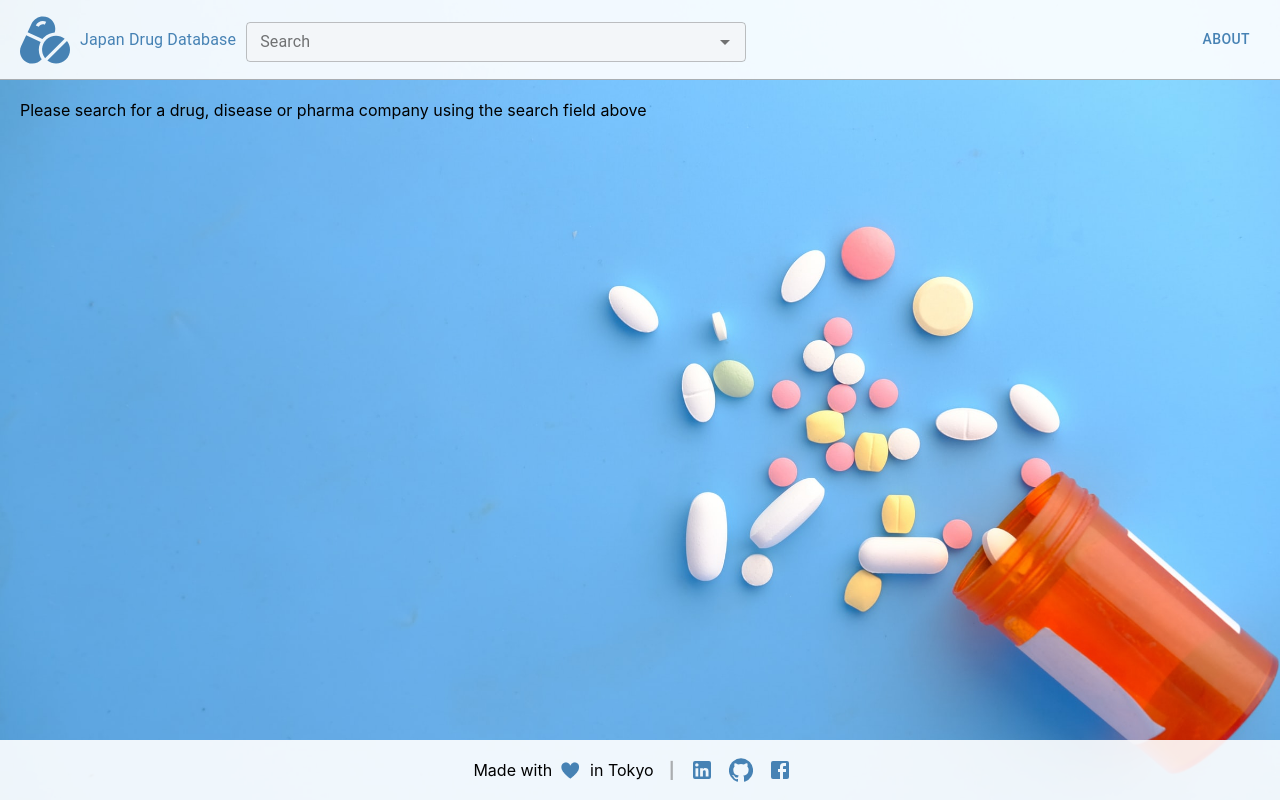
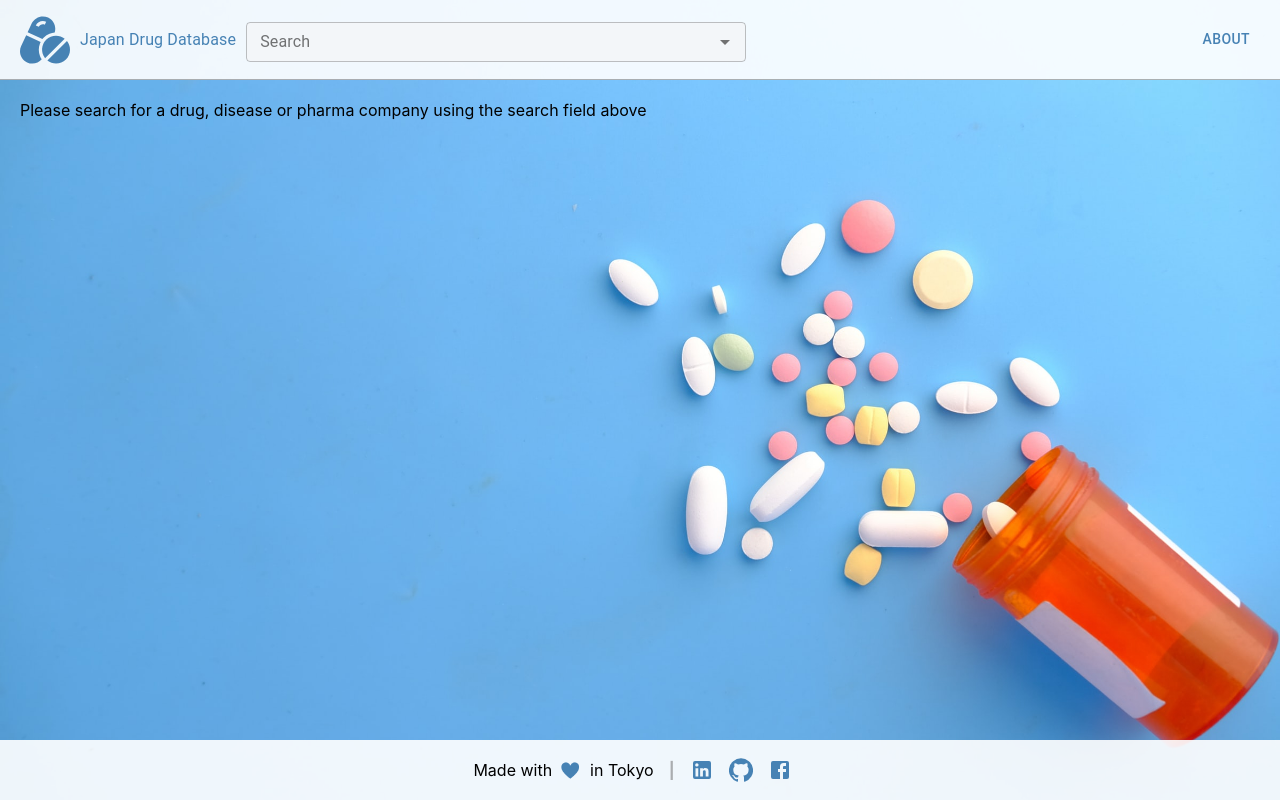
Before and after one commit to danyelkoca/drugs, a Next.js app: page / in a window 1280 px wide. Built offline with nearby package versions, Linux system fonts and the light colour scheme.

Commit message:
initial commit

```diff
--- a/pages/index.js
+++ b/pages/index.js
@@ -38,7 +38,7 @@ function Home() {
           height: "100vh",
           top: 0,
           left: 0,
-          objectPosition: "right top",
+          objectPosition: "right",
           objectFit: "cover",
           zIndex: -10,
         }}
```
